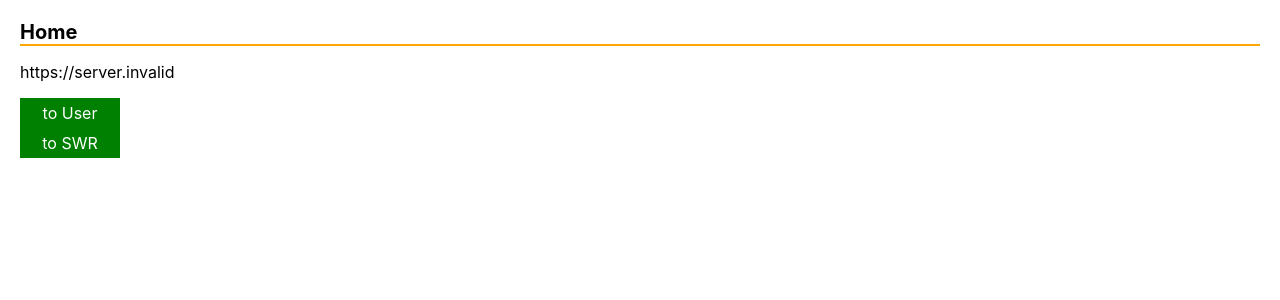
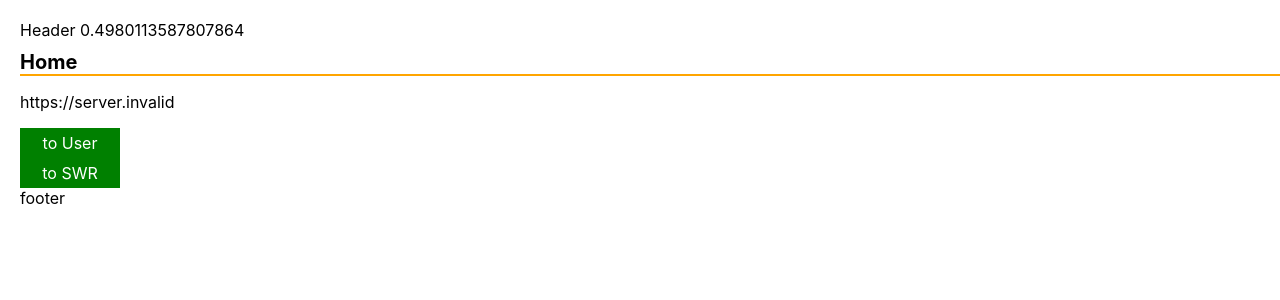
Before and after one commit to tak001/test-next-ts-design, a Next.js app: page / in a window 1280 px wide. Shown: the top 300 px of the page. Built offline with nearby package versions, Linux system fonts and the light colour scheme; no server answers.

Commit message:
wip:recoil-test

```diff
--- /dev/null
+++ b/layouts/default.module.scss
@@ -0,0 +1,8 @@
+.root {
+  min-height: 100vh;
+  min-width: 100vw;
+}
+
+.main {
+  width: 100%;
+}
--- /dev/null
+++ b/layouts/default.tsx
@@ -0,0 +1,28 @@
+import Head from 'next/head';
+import { ReactNode } from 'react';
+import styles from './default.module.scss';
+
+interface Props {
+  children: ReactNode;
+}
+
+const DefaultLayout = ({ children }: Props) => {
+  const getRandomInt = () => {
+    return Math.random();
+  };
+
+  return (
+    <div className={styles.root}>
+      <Head>
+        <title>test</title>
+        <link rel="icon" href="/favicon.ico" />
+        <meta name="viewport" content="width=device-width, initial-scale=1.0" />
+      </Head>
+      <div suppressHydrationWarning>Header {getRandomInt()}</div>
+      <main className={styles.main}>{children}</main>
+      <footer>footer</footer>
+    </div>
+  );
+};
+
+export default DefaultLayout;
--- a/pages/_app.tsx
+++ b/pages/_app.tsx
@@ -1,11 +1,14 @@
 import '../styles/globals.css';
 import type { AppProps } from 'next/app';
 import { RecoilRoot } from 'recoil';
+import DefaultLayout from '@/layouts/Default';
 
 function MyApp({ Component, pageProps }: AppProps) {
   return (
     <RecoilRoot>
-      <Component {...pageProps} />
+      <DefaultLayout>
+        <Component {...pageProps} />
+      </DefaultLayout>
     </RecoilRoot>
   );
 }
```
